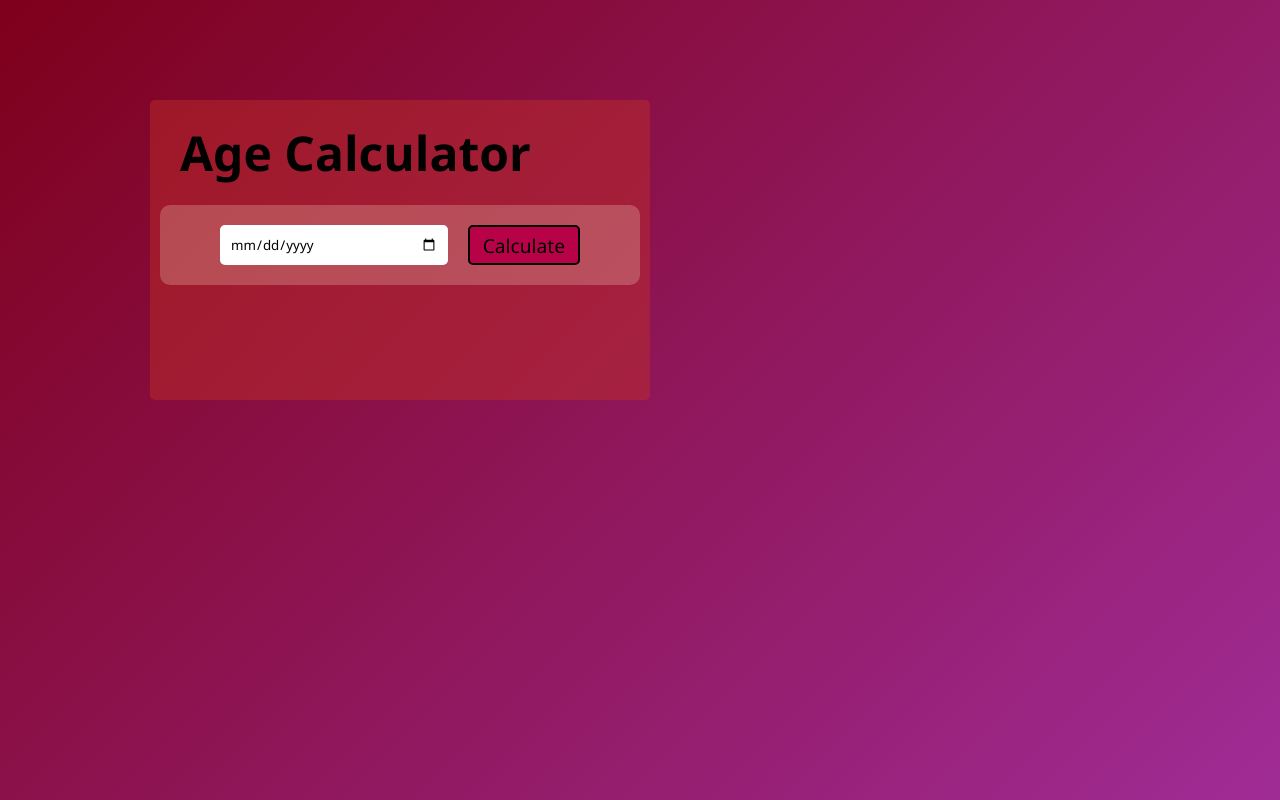
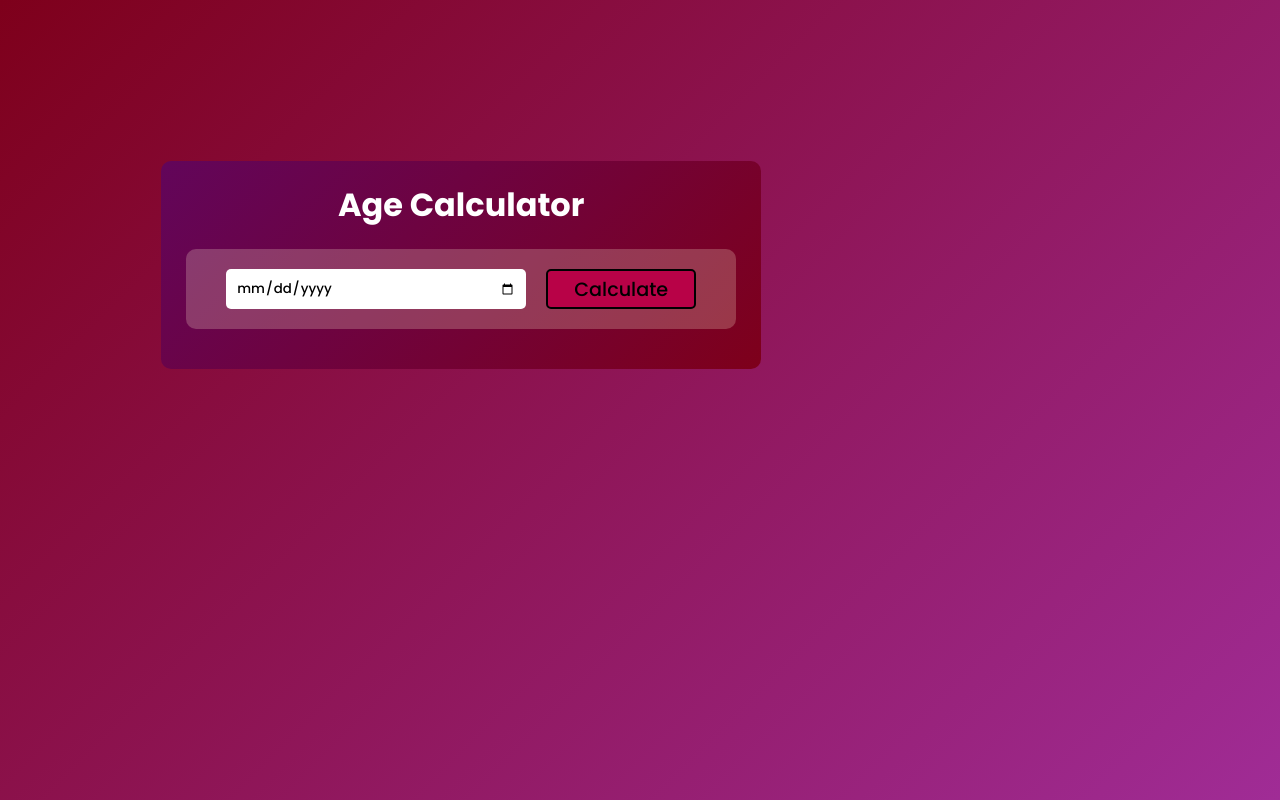
Before and after one commit to vrushabhgawas14/Age-Calculator, a plain HTML site: page index.html in a window 1280 px wide. Drawn offline with Linux system fonts and the light colour scheme; a web font is replaced by a local one.

Commit message:
UI update

```diff
--- a/assets/style.css
+++ b/assets/style.css
@@ -1,43 +1,58 @@
+@import url('https://fonts.googleapis.com/css2?family=Poppins:wght@500;700&family=Fira+Code:wght@900&family=Martel+Sans:wght@500;900&display=swap');
+
 *{
     margin: 0;
     padding: 0;
     box-sizing: border-box;
-    font-family: 'Segoe UI', Tahoma, Geneva, Verdana, sans-serif;
+    font-family: 'Poppins', sans-serif;
+}
+
+body{
+    /* background:rgb(126, 0, 27); */
 }
 
 .container{
+    background:linear-gradient(135deg,rgb(126, 0, 27),rgb(160, 44, 150));
     width: 100%;
-    height: 100vh;
-    background:linear-gradient(135deg,rgb(126, 0, 27),rgb(160, 44, 150));
-    position: relative;
+    min-height: 100vh;
+    color: #fff;
+    padding: 10px;
 }
 
 .calculator{
-    position: absolute;
-    top: 100px;
-    left: 150px;
-    width: 100%;
-    max-width: 500px;
-    height: 300px;
-    background-color: #c0302773;
-    z-index: 2;
-    padding: 20px 10px;
-    border-radius: 5px;
+    background: linear-gradient(135deg,#62055a,rgb(126, 0, 27));
+    /* For Making Center */
+    /* position: absolute;
+    top: 50%;
+    left: 50%;
+    transform: translate(-50%,-50%); */
+
+    /* For displaying in one side */
+    width: 80%;
+    margin: 12%;
+    max-width: 600px;
+    overflow: hidden;
+
+    /* Normal Code */
+    border-radius: 10px;
+    padding: 20px 25px;
 }
 
-.calculator span{
-    padding: 10px 20px;
-    font-size: 3rem;
+.calculator p{
+    text-align:center;
+    font-size: 2rem;
     font-weight: 700;
 }
 
 .input-box{
+    width: 100%;
     background-color: rgba(255, 235, 205, 0.233);
-    padding: 20px 60px;
+    padding: 20px 40px;
     margin: 20px auto;
     display: flex;
     align-items: center;
     border-radius: 10px;
+    overflow: hidden;
 }
 
 .input-box input{
--- a/index.html
+++ b/index.html
@@ -10,7 +10,7 @@
 <body>
     <div class="container">
         <div class="calculator">
-            <span>Age Calculator</span>
+            <p>Age Calculator</p>
             <div class="input-box">
                 <input type="date" name="date" id="date">
                 <button onclick="CalculateDate()">Calculate</button>
```
